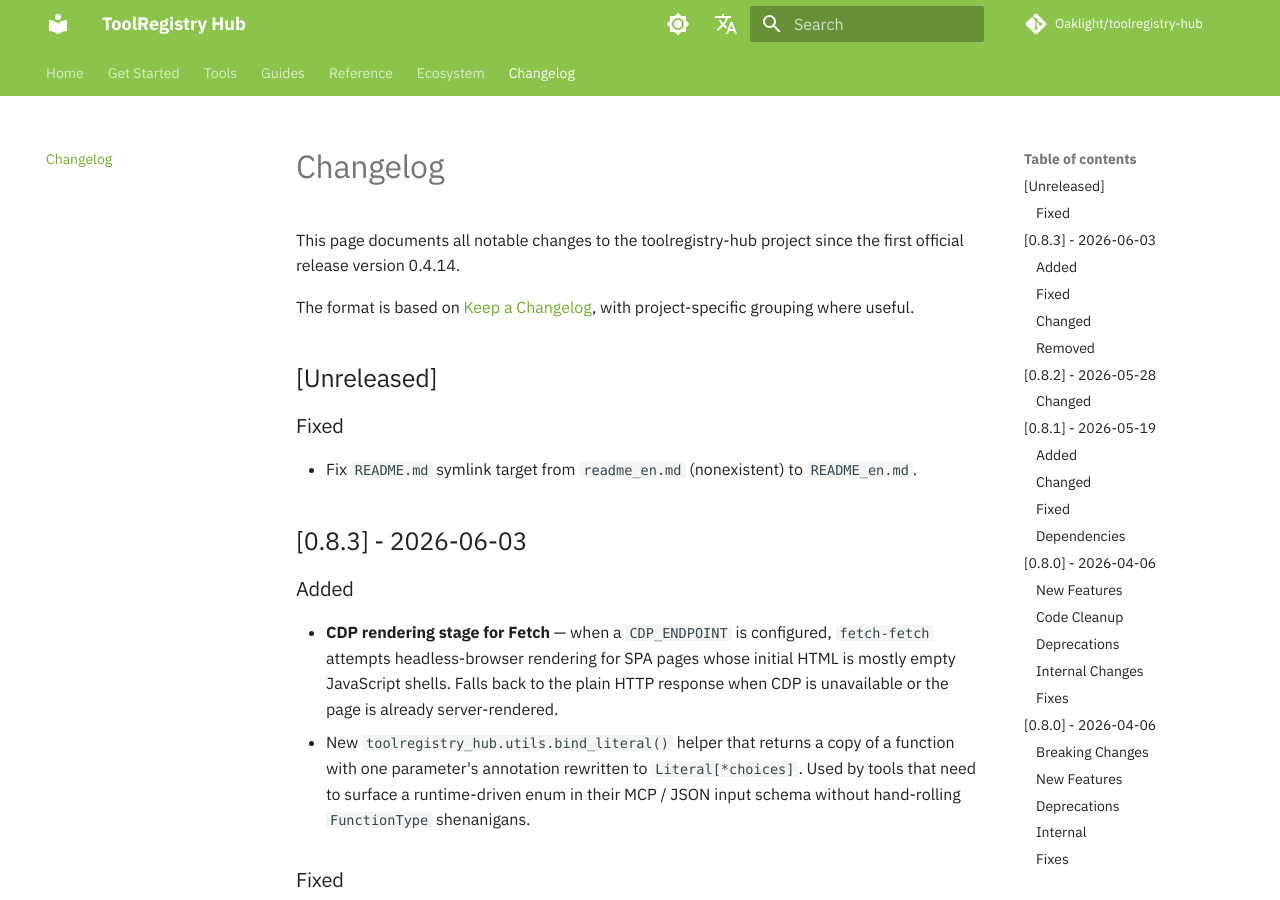
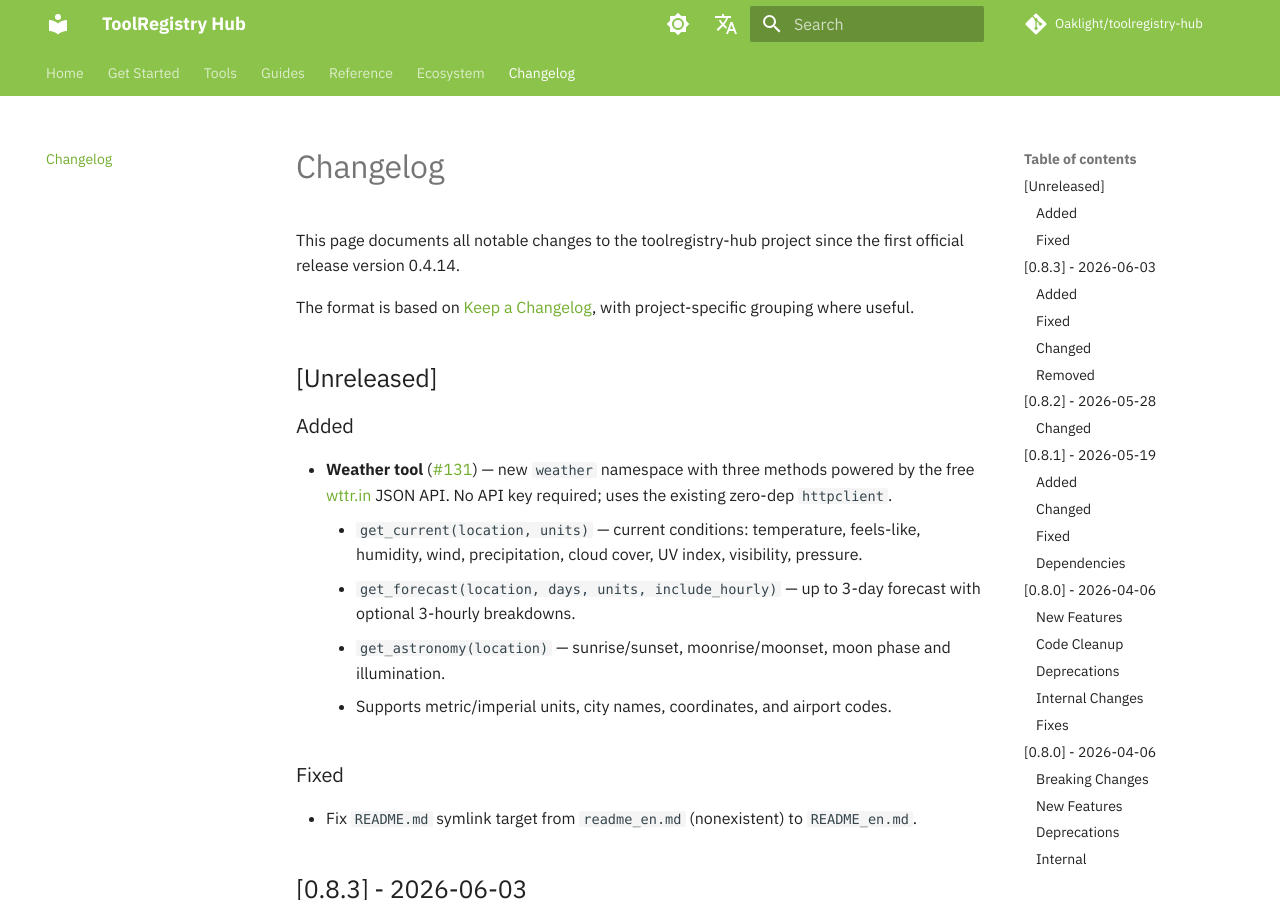
Before and after one commit to Oaklight/toolregistry-hub, an MkDocs documentation site: the page built from docs/changelog.md, in a window 1280 px wide and 900 px high. Built offline with MkDocs 1.6.1 and Material for MkDocs 9.7.7, drawn with Linux system fonts in a browser that asks for light colours; some web fonts are replaced; comment, search, counter and statistics services are not loaded.

Commit message:
changelog: add weather tool (PR #131) to Unreleased

```diff
--- a/docs/changelog.md
+++ b/docs/changelog.md
@@ -13,6 +13,14 @@ This page documents all notable changes to the toolregistry-hub project since th
 The format is based on [Keep a Changelog](https://keepachangelog.com/en/1.1.0/), with project-specific grouping where useful.
 
 ## [Unreleased]
+
+### Added
+
+- **Weather tool** ([#131](https://github.com/Oaklight/toolregistry-hub/pull/131)) — new `weather` namespace with three methods powered by the free [wttr.in](https://wttr.in) JSON API. No API key required; uses the existing zero-dep `httpclient`.
+    - `get_current(location, units)` — current conditions: temperature, feels-like, humidity, wind, precipitation, cloud cover, UV index, visibility, pressure.
+    - `get_forecast(location, days, units, include_hourly)` — up to 3-day forecast with optional 3-hourly breakdowns.
+    - `get_astronomy(location)` — sunrise/sunset, moonrise/moonset, moon phase and illumination.
+    - Supports metric/imperial units, city names, coordinates, and airport codes.
 
 ### Fixed
 
```
